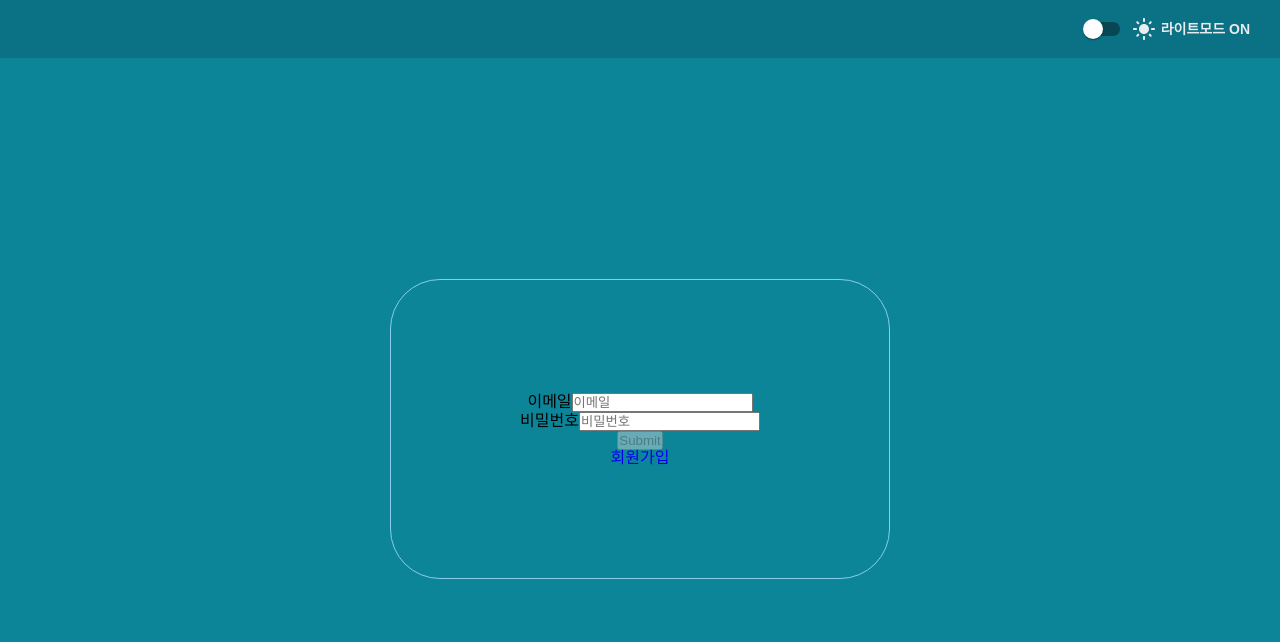
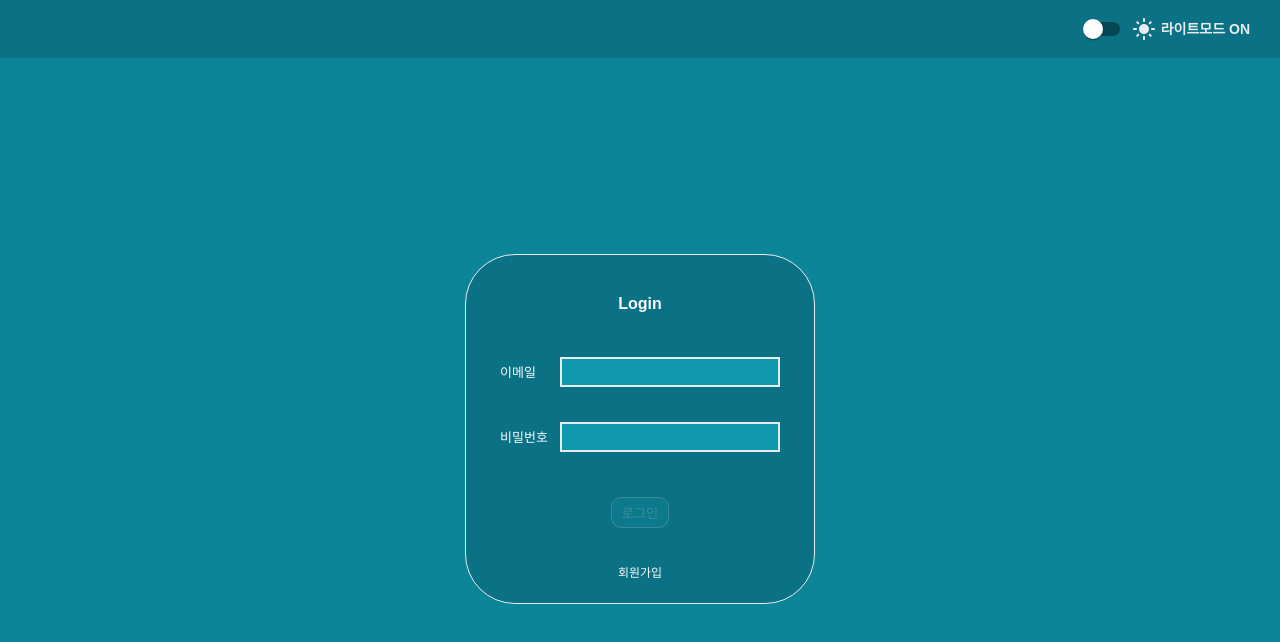
Before and after one commit to JongHoonSon/JH-Todo, a React (Create React App) app: page /auth/login in a window 1280 px wide. Shown: the top 642 px of the page. Built offline with nearby package versions, Linux system fonts and the light colour scheme; a web font is replaced by a local one; what material-ui-confirm would draw is missing.

Commit message:
Style: Login Page 스타일 적용

```diff
--- /dev/null
+++ b/src/components/common/SubmitInput.tsx
@@ -0,0 +1,33 @@
+import styled from "styled-components";
+
+interface SubmitInputProps {
+  type: string;
+  value: string;
+  disabled?: boolean;
+}
+
+export const SubmitInput = ({ type, value, disabled }: SubmitInputProps) => {
+  return <CustomSubmitInput type={type} disabled={disabled} value={value} />;
+};
+
+const CustomSubmitInput = styled.input`
+  display: flex;
+  justify-content: center;
+  align-items: center;
+  color: ${(props) => props.theme.textColor_primary};
+  background-color: ${(props) => props.theme.bgColor_tertiary};
+  border: 1px solid ${(props) => props.theme.borderColor};
+  border-radius: 10px;
+  margin: 10px 20px;
+  padding: 5px 10px;
+
+  cursor: pointer;
+
+  &:hover {
+    opacity: 0.8;
+  }
+
+  &:disabled {
+    opacity: 0.2;
+  }
+`;
--- a/src/pages/auth/LoginPage.tsx
+++ b/src/pages/auth/LoginPage.tsx
@@ -6,6 +6,7 @@ import { useLoginMutation } from "../../hooks/api/auth/useLoginMutation";
 import { useForm } from "react-hook-form";
 import { SubmitHandler } from "react-hook-form/dist/types";
 import { useState } from "react";
+import { SubmitInput } from "../../components/common/SubmitInput";
 
 interface LoginFormInputs {
   email: string;
@@ -45,10 +46,11 @@ export const LoginPage = (): React.ReactElement => {
         <title>로그인</title>
       </Helmet>
       <Container>
+        <LoginHeader>Login</LoginHeader>
         <LoginForm onSubmit={handleSubmit(handleLoginFormSubmit)}>
           <InputWrapper>
             <label htmlFor="email">이메일</label>
-            <input
+            <Input
               type="text"
               id="email"
               defaultValue=""
@@ -56,14 +58,17 @@ export const LoginPage = (): React.ReactElement => {
                 required: "이메일을 입력해 주세요.",
                 validate: vaildateEmail,
               })}
-              placeholder="이메일"
             />
           </InputWrapper>
-          {errors.email && <ErrorMessage>{errors.email.message}</ErrorMessage>}
+
+          <ErrorWrapper>
+            <EmptySpace />
+            <ErrorMessage>{errors.email && errors.email.message}</ErrorMessage>
+          </ErrorWrapper>
 
           <InputWrapper>
             <label htmlFor="password">비밀번호</label>
-            <input
+            <Input
               type="password"
               id="password"
               defaultValue=""
@@ -71,35 +76,49 @@ export const LoginPage = (): React.ReactElement => {
                 required: "비밀번호를 입력해 주세요.",
                 validate: validatePassword,
               })}
-              placeholder="비밀번호"
             />
           </InputWrapper>
-          {errors.password && (
-            <ErrorMessage>{errors.password.message}</ErrorMessage>
-          )}
-          <input type="submit" disabled={!isValid} />
+
+          <ErrorWrapper>
+            <EmptySpace />
+            <ErrorMessage>
+              {errors.password && errors.password.message}
+            </ErrorMessage>
+          </ErrorWrapper>
+          <SubmitInput type="submit" value="로그인" disabled={!isValid} />
         </LoginForm>
         {loginError && (
           <ErrorMessage>
             아이디 또는 비밀번호 정보가 일치하지 않습니다.
           </ErrorMessage>
         )}
-        <Link to="/auth/join">회원가입</Link>
+        <CustomLink to="/auth/join">회원가입</CustomLink>
       </Container>
     </>
   );
 };
 
 const Container = styled.div`
-  width: 500px;
-  height: 300px;
+  width: 350px;
+  height: 350px;
   display: flex;
   flex-direction: column;
+  justify-content: space-around;
+  align-items: center;
+  margin: auto;
+  border: 1px solid ${(props) => props.theme.borderColor};
+  border-radius: 50px;
+  color: ${(props) => props.theme.textColor_primary};
+  background-color: ${(props) => props.theme.bgColor_primary};
+  padding: 10px;
+`;
+
+const LoginHeader = styled.div`
+  height: 50px;
+  font-weight: 600;
+  display: flex;
   justify-content: center;
   align-items: center;
-  margin: auto;
-  border: 1px solid skyblue;
-  border-radius: 50px;
 `;
 
 const LoginForm = styled.form`
@@ -109,9 +128,44 @@ const LoginForm = styled.form`
   align-items: center;
 `;
 
-const InputWrapper = styled.div``;
+const InputWrapper = styled.div`
+  width: 280px;
+  height: 30px;
+  display: flex;
+  justify-content: space-between;
+  align-items: center;
+  font-size: 13px;
+  margin-bottom: 5px;
+`;
+
+const Input = styled.input`
+  width: 220px;
+  height: 30px;
+  padding: 5px 10px;
+
+  color: ${(props) => props.theme.textColor_primary};
+  background-color: ${(props) => props.theme.bgColor_tertiary};
+  border: 2px solid ${(props) => props.theme.borderColor};
+`;
+
+const ErrorWrapper = styled.div`
+  width: 280px;
+  display: flex;
+`;
+
+const EmptySpace = styled.div`
+  width: 60px;
+`;
 
 const ErrorMessage = styled.span`
-  font-size: 16px;
-  color: red;
+  width: 220px;
+  height: 20px;
+  font-size: 12px;
+  color: #ff6b6b;
+  margin-bottom: 10px;
 `;
+
+const CustomLink = styled(Link)`
+  font-size: 12px;
+  color: ${(props) => props.theme.textColor_primary};
+`;
```
